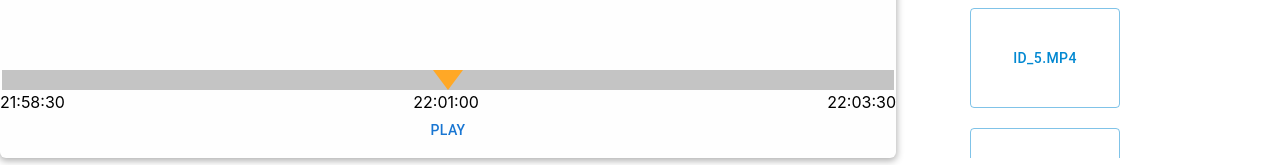
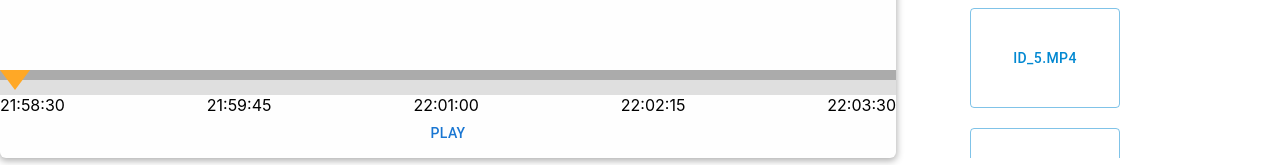
Before and after one commit to MrCoul3/pl, a React (Create React App) app: page / in a window 1280 px wide. Shown: the part 602-767 px from the top of the page. Built offline with nearby package versions, Linux system fonts and the light colour scheme.

Commit message:
refactor; develop range input

```diff
--- a/src/component/NavigationPanel/NavigationPanel.tsx
+++ b/src/component/NavigationPanel/NavigationPanel.tsx
@@ -61,24 +61,39 @@ export const NavigationPanel = observer((props: INavPanel) => {
         setScaleValue(EnumScaleConstants.hours);
       }
     }
-
-    /*if (direction === -1) {
-      setScaleValues((prevState) => prevState - 100000);
-    }
-    if (direction === 1) {
-      setScaleValues((prevState) => prevState + 100000);
-    }*/
   };
 
+  const [sliderPos, setSliderPos] = useState<string>();
+
+  function calcSliderPos(e: any) {
+    console.log(e)
+    return (
+      (e.offsetX / e.target.clientWidth) *
+      parseInt(e.target.getAttribute("max"), 10)
+    );
+  }
+  function onMouseMove(e: React.MouseEvent<HTMLInputElement>) {
+    setSliderPos(calcSliderPos(e).toFixed(2));
+
+  }
   useEffect(() => {
     console.debug("scaleValues: ", setScaleValue);
-  }, [setScaleValue]);
+    // console.debug("sliderPos: ", sliderPos);
+  }, [setScaleValue, sliderPos]);
 
   return (
     <>
       <div className={style.navigationPanel}>
         <div className={style.timeRanger}>
+          <div className={style.scaleLine}>
+            {/*<div className={style.scaleSerif}></div>*/}
+            {/*<div className={style.scaleSerif}></div>*/}
+            <div className={style.scaleLineCenter}></div>
+            {/*<div className={style.scaleSerif}></div>*/}
+            {/*<div className={style.scaleSerif}></div>*/}
+          </div>
           <input
+            onMouseMove={onMouseMove}
             onWheel={onChangeScale}
             value={store.currentTimeStamp}
             onChange={(e) => onHandleChange(e)}
@@ -91,19 +106,24 @@ export const NavigationPanel = observer((props: INavPanel) => {
           />
           <div className={style.timeScale}>
             <span>
-              {moment(store.currentTimeStamp - scaleValue).format(
+              {moment(store.currentTimeStamp - scaleValue).format("HH:mm:ss")}
+            </span>
+            <span>
+              {moment(store.currentTimeStamp - scaleValue / 2).format(
                 "HH:mm:ss"
               )}
             </span>
             <div>{moment(store.currentTimeStamp).format("HH:mm:ss")}</div>
             <span>
-              {moment(store.currentTimeStamp + scaleValue).format(
+              {moment(store.currentTimeStamp + scaleValue / 2).format(
                 "HH:mm:ss"
               )}
             </span>
+            <span>
+              {moment(store.currentTimeStamp + scaleValue).format("HH:mm:ss")}
+            </span>
           </div>
         </div>
-
         <div className={style.flexContainer}>
           <Button onClick={props.action}>
             {props.playerState === EnumPlayerStates.pause ? "Play" : "Pause"}
--- a/src/component/NavigationPanel/style.module.css
+++ b/src/component/NavigationPanel/style.module.css
@@ -20,6 +20,10 @@
     -webkit-appearance: none;
     -moz-appearance: none;
     appearance: none;
+    width: 100%;
+    margin: 0;
+    z-index: 1000;
+    transition: all ease .2s;
 }
 
 .timeScale {
@@ -27,32 +31,18 @@
     justify-content: space-between;
 }
 
-
-.timeRangerInput::-webkit-slider-thumb {
-    -webkit-appearance: none;
+.scaleLine {
+    height: 10px;
+    width: 100%;
+    background: #ababab;
+    position: relative;
+    top: 5px;
+    z-index: 10000;
+    display: flex;
+    justify-content: space-between;
 }
 
-.timeRangerInput:focus {
-    outline: none; /* Removes the blue border. You should probably do some kind of focus styling for accessibility reasons though. */
-}
-
-.timeRangerInput::-ms-track {
-    width: 100%;
-    cursor: pointer;
-    /* Hides the slider so custom styles can be added */
-    background: transparent;
-    border-color: transparent;
-    color: transparent;
-}
-.timeRangerInput::-webkit-slider-thumb {
-    -webkit-appearance: none;
-    /*border: 1px solid #000000;*/
-    /*border-radius: 3px;*/
-    /*background: #ffffff;*/
-    cursor: pointer;
-    margin-top: 0; /* You need to specify a margin in Chrome, but in Firefox and IE it is automatic */
-    /*box-shadow: 1px 1px 1px #000000, 0px 0px 1px #0d0d0d; !* Add cool effects to your sliders! *!*/
-
+.scaleLineCenter {
     width: 0;
     height: 0;
     border-left: 15px solid transparent;
@@ -60,51 +50,91 @@
     border-top: 20px solid #FFA826;
 }
 
-/* All the same stuff for Firefox */
+.scaleSerif {
+    width: 1px;
+    height: 10px;
+    background: black;
+}
+
+
+.timeRangerInput:focus {
+    outline: none; /* Removes the blue border. You should probably do some kind of focus styling for accessibility reasons though. */
+}
+
+/* range line for Firefox */
 .timeRangerInput::-moz-range-thumb {
+    width: 100%;
+    height: 15px;
+    cursor: pointer;
+    background: rgba(196, 196, 196, 0);
+    border-radius: 0;
+}
+
+.timeRangerInput::-moz-range-track {
+    /*border: none;*/
+    /*height: 20px;*/
+    /*width: 10px;*/
+    /*background: goldenrod;*/
+}
+
+.timeRangerInput::-webkit-slider-thumb {
+    -webkit-appearance: none;
+   /* cursor: pointer;
+    margin-top: 0; !* You need to specify a margin in Chrome, but in Firefox and IE it is automatic *!
+    width: 0;
+    height: 0;
+    border-left: 15px solid transparent;
+    border-right: 15px solid transparent;
+    border-top: 20px solid #FFA826;*/
+}
+.timeRangerInput::-webkit-slider-runnable-track {
+    width: 100%;
+    height: 20px;
+    cursor: pointer;
+    background: rgba(122, 122, 122, 0.24);
+    transition: all ease .2s;
+
+}
+
+.timeRangerInput:focus::-webkit-slider-runnable-track {
+    background: rgba(54, 54, 54, 0.23);
+}
+
+
+/*.timeRangerInput::-ms-track {
+    width: 100%;
+    height: 20px;
+    cursor: pointer;
+    background: #c4c4c4;
+    border-radius: 0px;
+}*/
+
+
+
+/* All the same stuff for IE */
+/*.timeRangerInput::-ms-thumb {
     box-shadow: 1px 1px 1px #000000, 0px 0px 1px #0d0d0d;
     border: 1px solid #000000;
     height: 36px;
     width: 16px;
-    border-radius: 3px;
+    !*border-radius: 3px;*!
     background: #ffffff;
     cursor: pointer;
-}
+}*/
 
-/* All the same stuff for IE */
-.timeRangerInput::-ms-thumb {
-    box-shadow: 1px 1px 1px #000000, 0px 0px 1px #0d0d0d;
-    border: 1px solid #000000;
-    height: 36px;
-    width: 16px;
-    border-radius: 3px;
-    background: #ffffff;
-    cursor: pointer;
-}
 
-.timeRangerInput::-webkit-slider-runnable-track {
-    width: 100%;
-    height: 20px;
-    cursor: pointer;
-    /*box-shadow: 1px 1px 1px #000000, 0px 0px 1px #0d0d0d;*/
-    background: #c4c4c4;
-}
 
-.timeRangerInput:focus::-webkit-slider-runnable-track {
-    background: #8a8a8a;
-}
-
-.timeRangerInput::-moz-range-track {
+/*.timeRangerInput::-moz-range-track {
     width: 100%;
     height: 8.4px;
     cursor: pointer;
     box-shadow: 1px 1px 1px #000000, 0px 0px 1px #0d0d0d;
     background: #3071a9;
-    border-radius: 1.3px;
+    !*border-radius: 1.3px;*!
     border: 0.2px solid #010101;
-}
+}*/
 
-.timeRangerInput::-ms-track {
+/*.timeRangerInput::-ms-track {
     width: 100%;
     height: 8.4px;
     cursor: pointer;
@@ -112,11 +142,12 @@
     border-color: transparent;
     border-width: 16px 0;
     color: transparent;
-}
+}*/
+/*
 .timeRangerInput::-ms-fill-lower {
     background: #2a6495;
     border: 0.2px solid #010101;
-    border-radius: 2.6px;
+    !*border-radius: 2.6px;*!
     box-shadow: 1px 1px 1px #000000, 0px 0px 1px #0d0d0d;
 }
 .timeRangerInput:focus::-ms-fill-lower {
@@ -125,9 +156,9 @@
 .timeRangerInput::-ms-fill-upper {
     background: #3071a9;
     border: 0.2px solid #010101;
-    border-radius: 2.6px;
+    !*border-radius: 2.6px;*!
     box-shadow: 1px 1px 1px #000000, 0px 0px 1px #0d0d0d;
 }
 .timeRangerInput:focus::-ms-fill-upper {
     background: #367ebd;
-}
+}*/
```
Also changed, not shown: src/component/Player/Player.tsx (+9 -3 lines).
